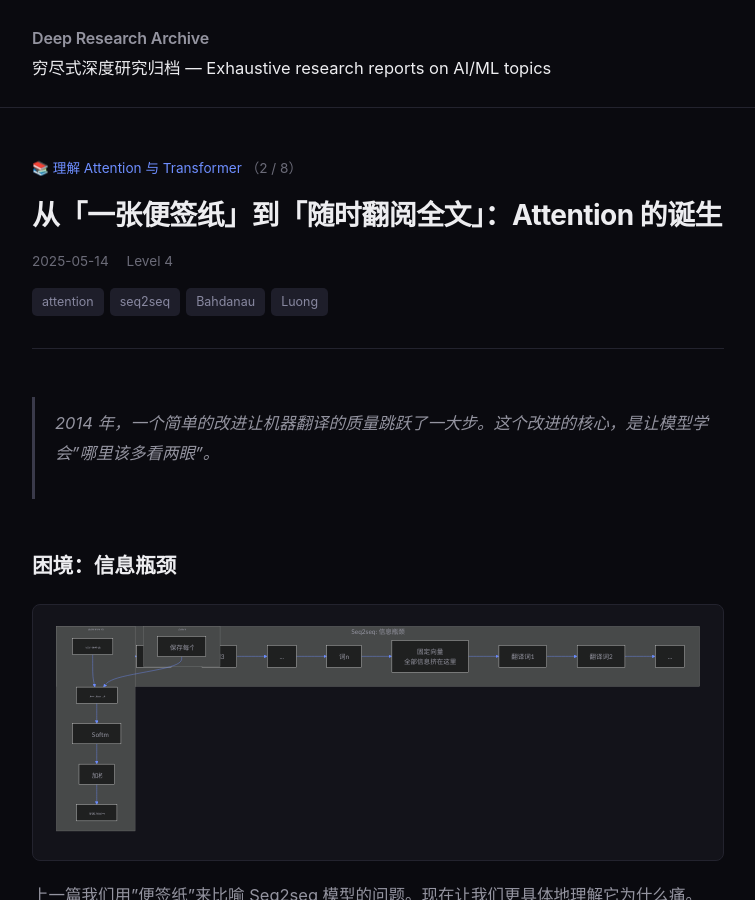
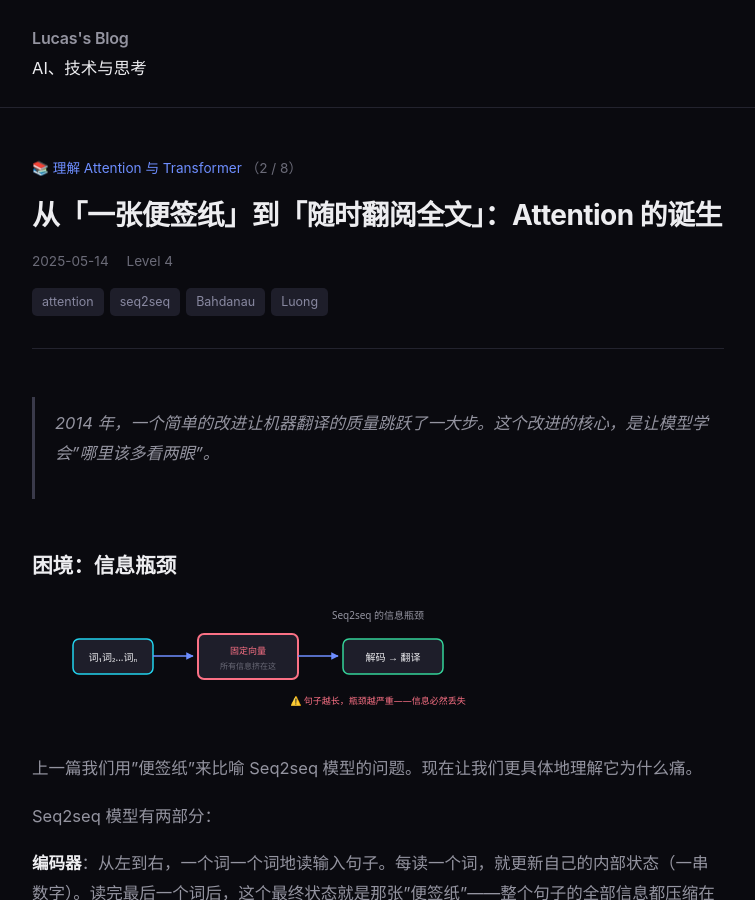
Before and after one commit to memoverflow/deep-research, a Jekyll site: the page built from _research/2025-05-14-attention-transformer-02-attention-born.md, in a window 1280 px wide and 900 px high. Shown: the whole window, without its empty margins (262-1017 px from the left). Built offline with Jekyll 4.4.1, drawn with Linux system fonts in a browser that asks for light colours; some of the changed text lies outside the part shown.

Commit message:
rebrand: Lucas's Blog

````diff
--- a/_config.yml
+++ b/_config.yml
@@ -1,5 +1,5 @@
-title: Deep Research Archive
-description: "穷尽式深度研究归档 — Exhaustive research reports on AI/ML topics"
+title: Lucas's Blog
+description: "AI、技术与思考"
 baseurl: ""
 url: "https://blog.oscine.io"
 markdown: kramdown
--- a/_research/2025-05-14-attention-transformer-02-attention-born.md
+++ b/_research/2025-05-14-attention-transformer-02-attention-born.md
@@ -13,15 +13,21 @@ summary: "Attention 机制是怎么被发明的？它到底在做什么？用最
 
 ## 困境：信息瓶颈
 
-```mermaid
-flowchart LR
-    subgraph Seq2seq["Seq2seq: 信息瓶颈"]
-        direction LR
-        I1["词1"] --> I2["词2"] --> I3["词3"] --> I4["..."] --> I5["词n"]
-        I5 --> FV["固定向量<br/>全部信息挤在这里"]
-        FV --> D1["翻译词1"] --> D2["翻译词2"] --> D3["..."]
-    end
-```
+<svg viewBox="0 0 650 130" xmlns="http://www.w3.org/2000/svg" style="width:100%;max-width:650px;margin:20px auto;display:block;">
+  <defs><marker id="a1" viewBox="0 0 10 10" refX="9" refY="5" markerWidth="5" markerHeight="5" orient="auto"><path d="M0 0L10 5L0 10z" fill="#6e8eff"/></marker></defs>
+  <text x="325" y="15" text-anchor="middle" fill="#9494a0" font-size="10" font-family="system-ui">Seq2seq 的信息瓶颈</text>
+  <rect x="20" y="35" width="80" height="35" rx="6" fill="#1e1e2a" stroke="#22d3ee" stroke-width="1.5"/>
+  <text x="60" y="57" text-anchor="middle" fill="#ededf0" font-size="10" font-family="system-ui">词₁词₂...词ₙ</text>
+  <line x1="100" y1="52" x2="140" y2="52" stroke="#6e8eff" stroke-width="1.5" marker-end="url(#a1)"/>
+  <rect x="145" y="30" width="100" height="45" rx="6" fill="#1e1e2a" stroke="#fb7185" stroke-width="2"/>
+  <text x="195" y="50" text-anchor="middle" fill="#fb7185" font-size="9" font-family="system-ui">固定向量</text>
+  <text x="195" y="65" text-anchor="middle" fill="#6b6b78" font-size="8" font-family="system-ui">所有信息挤在这</text>
+  <line x1="245" y1="52" x2="285" y2="52" stroke="#6e8eff" stroke-width="1.5" marker-end="url(#a1)"/>
+  <rect x="290" y="35" width="100" height="35" rx="6" fill="#1e1e2a" stroke="#34d399" stroke-width="1.5"/>
+  <text x="340" y="57" text-anchor="middle" fill="#ededf0" font-size="10" font-family="system-ui">解码 → 翻译</text>
+  <text x="325" y="100" text-anchor="middle" fill="#fb7185" font-size="9" font-family="system-ui">⚠️ 句子越长，瓶颈越严重——信息必然丢失</text>
+</svg>
+
 
 
 
@@ -51,19 +57,30 @@ Bahdanau 的想法（2014 年）是这样的：
 
 ## 具体是怎么做到的
 
-```mermaid
-flowchart TD
-    subgraph 编码器
-        E["保存每个位置的状态<br/>h₁, h₂, h₃, ... hₙ"]
-    end
-    subgraph 解码器每一步
-        S["当前解码状态"] --> Score["与每个 hⱼ 打分"]
-        Score --> Soft["Softmax 归一化<br/>得到权重 α₁, α₂, ... αₙ"]
-        Soft --> Sum["加权求和<br/>c = Σ αⱼ·hⱼ"]
-        Sum --> Predict["预测下一个词"]
-    end
-    E --> Score
-```
+<svg viewBox="0 0 600 180" xmlns="http://www.w3.org/2000/svg" style="width:100%;max-width:600px;margin:20px auto;display:block;">
+  <defs><marker id="a2" viewBox="0 0 10 10" refX="9" refY="5" markerWidth="5" markerHeight="5" orient="auto"><path d="M0 0L10 5L0 10z" fill="#6e8eff"/></marker></defs>
+  <text x="300" y="15" text-anchor="middle" fill="#9494a0" font-size="10" font-family="system-ui">Attention 计算流程</text>
+  <rect x="20" y="30" width="100" height="40" rx="6" fill="#1e1e2a" stroke="#a78bfa" stroke-width="1.5"/>
+  <text x="70" y="50" text-anchor="middle" fill="#ededf0" font-size="9" font-family="system-ui">编码器状态</text>
+  <text x="70" y="63" text-anchor="middle" fill="#9494a0" font-size="8" font-family="system-ui">h₁, h₂, ... hₙ</text>
+  <line x1="120" y1="50" x2="155" y2="50" stroke="#6e8eff" stroke-width="1.2" marker-end="url(#a2)"/>
+  <rect x="160" y="30" width="90" height="40" rx="6" fill="#1e1e2a" stroke="#22d3ee" stroke-width="1.5"/>
+  <text x="205" y="50" text-anchor="middle" fill="#ededf0" font-size="9" font-family="system-ui">打分匹配</text>
+  <text x="205" y="63" text-anchor="middle" fill="#9494a0" font-size="8" font-family="system-ui">eᵢⱼ = score(s,h)</text>
+  <line x1="250" y1="50" x2="285" y2="50" stroke="#6e8eff" stroke-width="1.2" marker-end="url(#a2)"/>
+  <rect x="290" y="30" width="80" height="40" rx="6" fill="#1e1e2a" stroke="#fbbf24" stroke-width="1.5"/>
+  <text x="330" y="50" text-anchor="middle" fill="#ededf0" font-size="9" font-family="system-ui">Softmax</text>
+  <text x="330" y="63" text-anchor="middle" fill="#9494a0" font-size="8" font-family="system-ui">α₁...αₙ (权重)</text>
+  <line x1="370" y1="50" x2="405" y2="50" stroke="#6e8eff" stroke-width="1.2" marker-end="url(#a2)"/>
+  <rect x="410" y="30" width="100" height="40" rx="6" fill="#1e1e2a" stroke="#34d399" stroke-width="1.5"/>
+  <text x="460" y="50" text-anchor="middle" fill="#ededf0" font-size="9" font-family="system-ui">加权求和</text>
+  <text x="460" y="63" text-anchor="middle" fill="#9494a0" font-size="8" font-family="system-ui">c = Σαⱼhⱼ</text>
+  <!-- Bottom annotation -->
+  <rect x="100" y="100" width="400" height="50" rx="8" fill="#1a1a24" stroke="#3a3a4a" stroke-width="0.5"/>
+  <text x="300" y="120" text-anchor="middle" fill="#ededf0" font-size="9" font-family="system-ui">每一步解码都重新打分 → 不同时刻关注不同位置</text>
+  <text x="300" y="138" text-anchor="middle" fill="#34d399" font-size="9" font-family="system-ui">翻译"猫"时看 cat 位置，翻译"桌子"时看 table 位置</text>
+</svg>
+
 
 
 
````
Also changed, not shown: index.md (+2 -2 lines).
